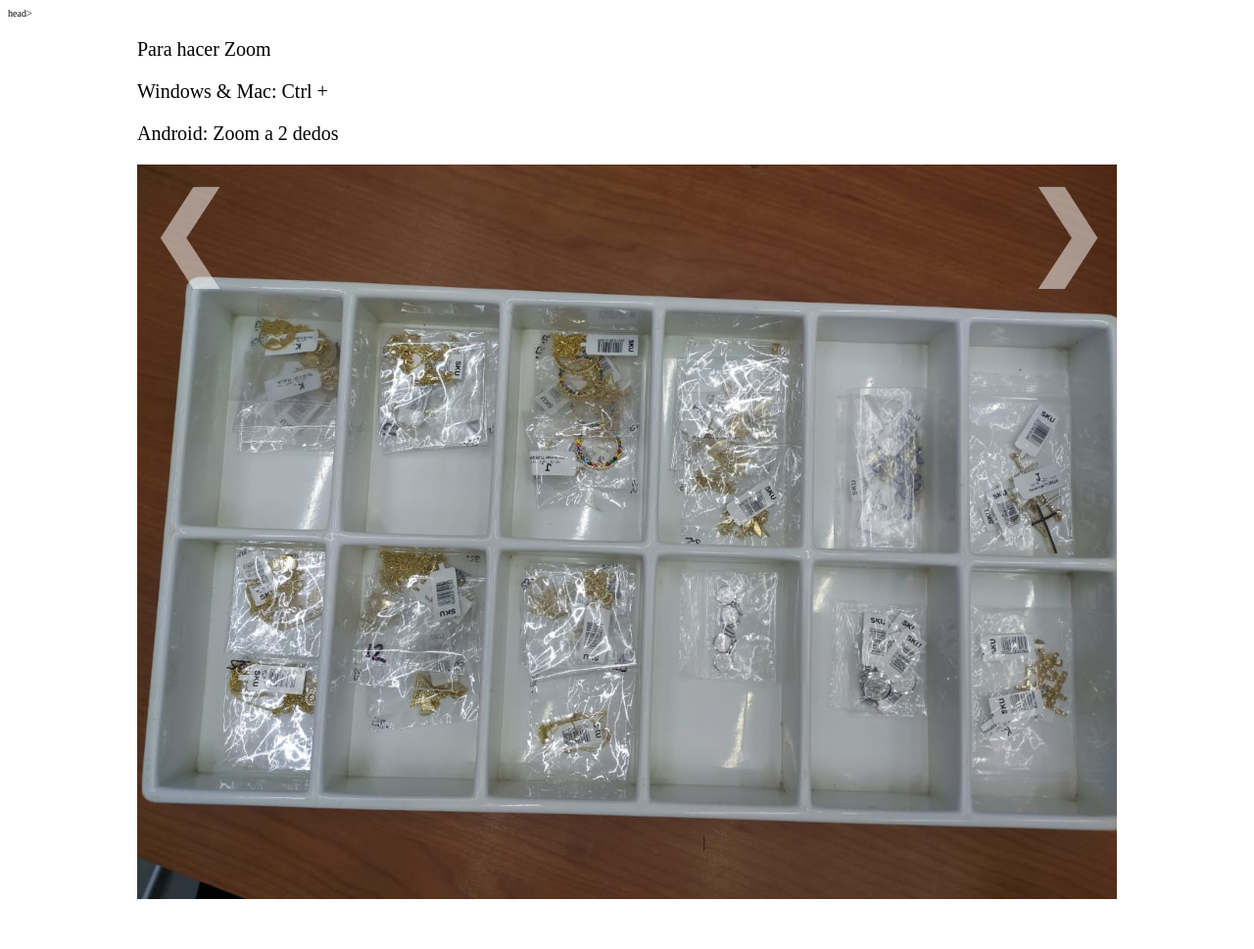
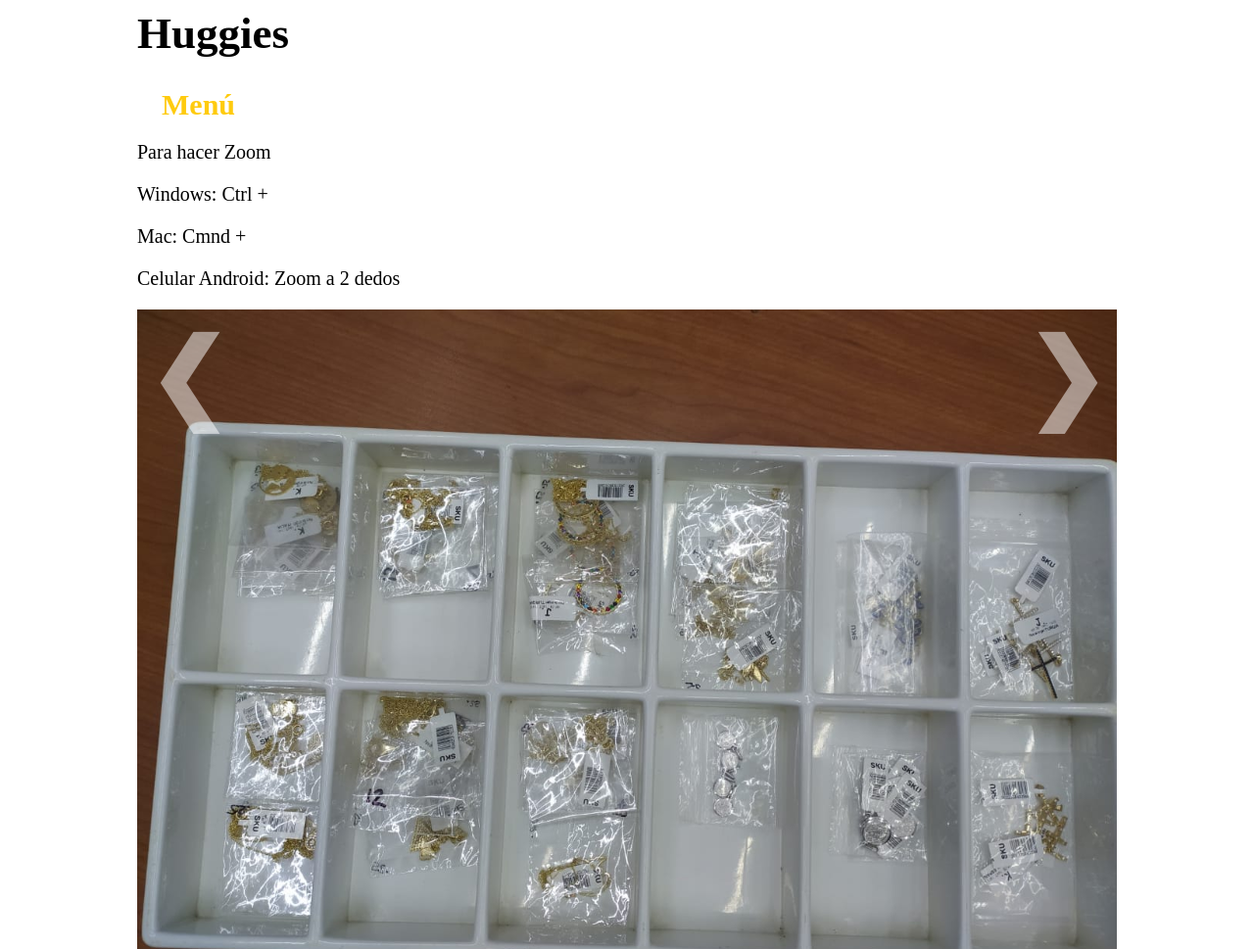
Before and after one commit to Carlos-Dinasti/TrayShow, a plain HTML site: page huggies.html in a window 1280 px wide. Shown: the top 969 px of the page at 98% size. Before the commit the page ends 918 px from the top, so only its background shows below. Drawn offline with Linux system fonts and the light colour scheme.

Commit message:
Add files via upload

```diff
--- a/css/style.css
+++ b/css/style.css
@@ -32,7 +32,7 @@ nav{
 }
 .enlace{
   text-align: center;
-  width: 20rem;
+
   color: black;
   background-color: rgb(255, 201, 14);
   text-decoration: none;
--- a/huggies.html
+++ b/huggies.html
@@ -1,4 +1,4 @@
-head>
+<head>
   <meta charset="UTF-8">
   <meta name="viewport" content="width=device-width, initial-scale=1.0">
   <title>SlideTray</title>
@@ -8,9 +8,18 @@ head>
 
 <body>
   <div class="contenedor">
+    <header>
+      <h1>
+        Huggies
+      </h1>
+      <h2>
+        <a class="bMenu" href="index.html">Menú</a>
+      </h2>
+    </header>
     <p class="readme">Para hacer Zoom</p>
-      <p class="readme">Windows & Mac: Ctrl +</p>
-      <p class="readme">Android: Zoom a 2 dedos</p>
+    <p class="readme">Windows: Ctrl +</p>
+    <p class="readme">Mac: Cmnd +</p>
+    <p class="readme">Celular Android: Zoom a 2 dedos</p>
 
     <input type="checkbox" id="zoomCheck">
     <label for="zoomCheck">
--- a/index.html
+++ b/index.html
@@ -32,7 +32,6 @@
     </nav>
     </div>
 
-    <script type="text/javascript" src="js/scripts.js"></script>
   </body>
 
 </html>
```
Also changed, not shown: anillos.html (+3 -2 lines), aretes.html (+3 -2 lines), aros.html (+3 -2 lines), arracadas.html (+3 -2 lines), broqueles.html (+3 -2 lines), cadena.html (+3 -2 lines), cruces.html (+3 -2 lines), dijes.html (+3 -2 lines), gargantillas.html (+3 -2 lines), juegos.html (+3 -2 lines), medallas.html (+3 -2 lines), omegas.html (+3 -2 lines), pulsera.html (+3 -2 lines), todo.html (+3 -2 lines). Lines whose indentation alone changed are shown as unchanged.
